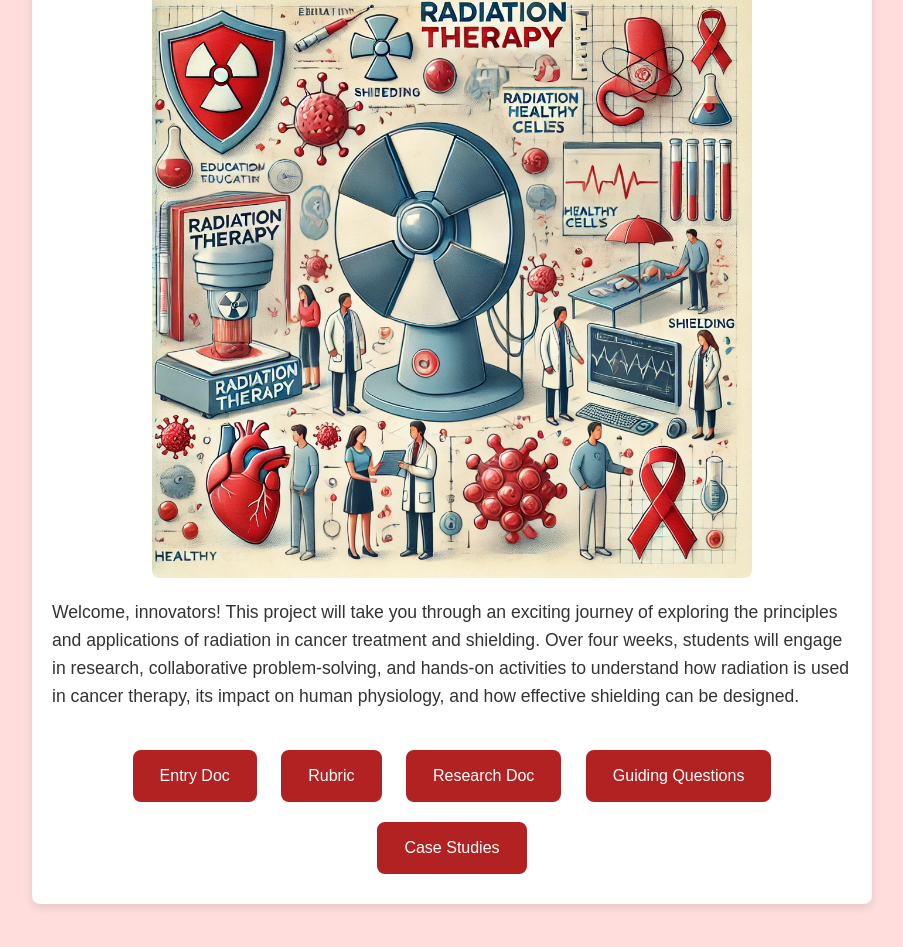
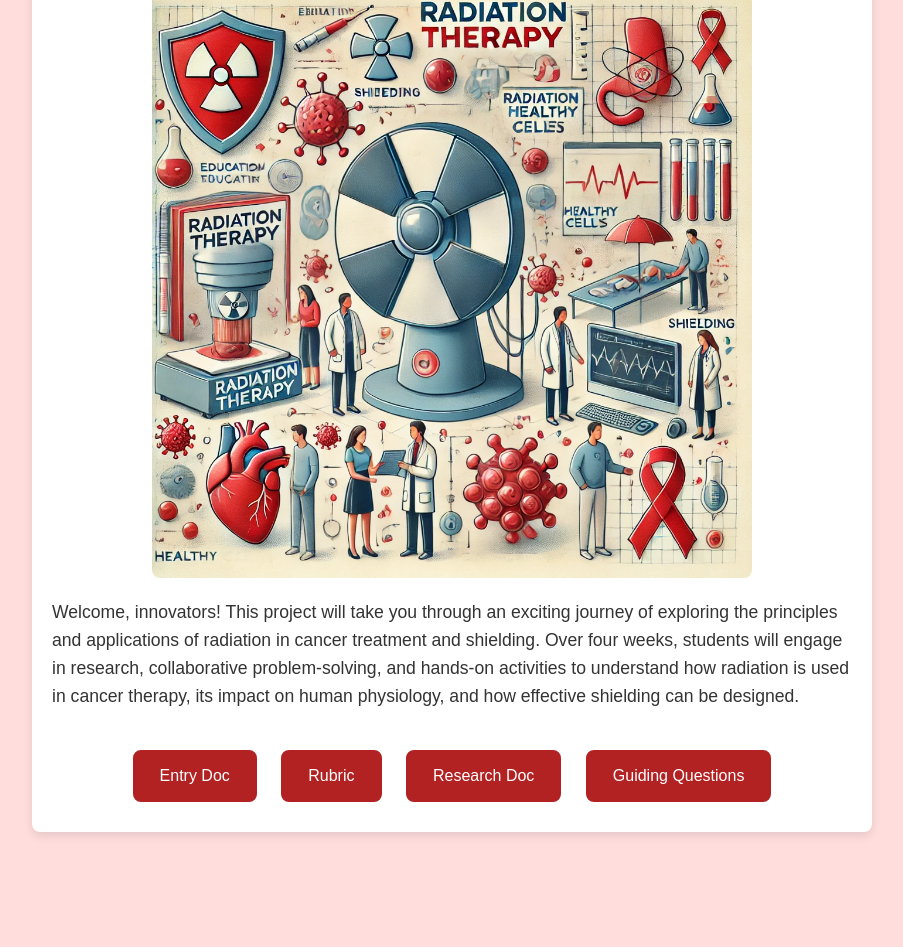
Before and after one commit to ebcox6/Radiation_Student_HCLA, a plain HTML site: page index.html in a window 1280 px wide. Shown: the part 209-1156 px from the top of the page, without its empty margins (188-1091 px from the left). After the commit the page ends 1091 px from the top, so only its background shows below. Drawn offline with Linux system fonts and the light colour scheme.

Commit message:
Update index.html

```diff
--- a/index.html
+++ b/index.html
@@ -70,7 +70,6 @@
             <a href="https://docs.google.com/document/d/1-DHdC3qigv7cXI5Yl4FEOUz5GD2WP_IT3vSBHB0BK1E/edit?usp=sharing" class="button">Rubric</a>
             <a href="https://docs.google.com/document/d/1mDc7CzJ4UrpfThGrEQrkj16b6_grnxPGI84veR41apo/edit?usp=sharing" class="button">Research Doc</a>
             <a href="https://docs.google.com/document/d/10q94zn8P9GOFjufOqzH_NdDqXuPNw__8XcxZb1t8txI/edit?usp=sharing" class="button">Guiding Questions</a>
-            <a href="https://docs.google.com/document/d/1NBkrEXsi9NAN3buXjYKnJrIa2feviernzF8yqsjeTKM/edit?usp=sharing" class="button">Case Studies</a>
         </div>
     </div>
 </body>
```
